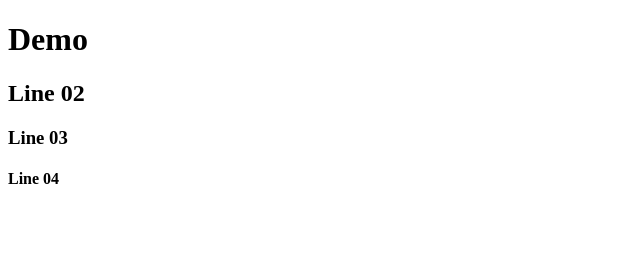
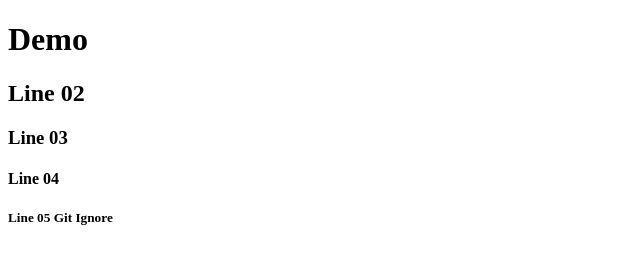
Before and after one commit to sakib707/demo, a plain HTML site: page index.html in a window 1280 px wide. Shown: the whole page, without its empty margins (0-640 px from the left). Drawn offline with Linux system fonts and the light colour scheme.

Commit message:
V-5 & Git ignore test

```diff
--- a/index.html
+++ b/index.html
@@ -10,5 +10,6 @@
     <h2>Line 02</h2>
     <h3>Line 03</h3>
     <h4>Line 04</h4>
+    <h5>Line 05 Git Ignore</h5>
 </body>
 </html>
```
Also changed, not shown: 1 other file.
